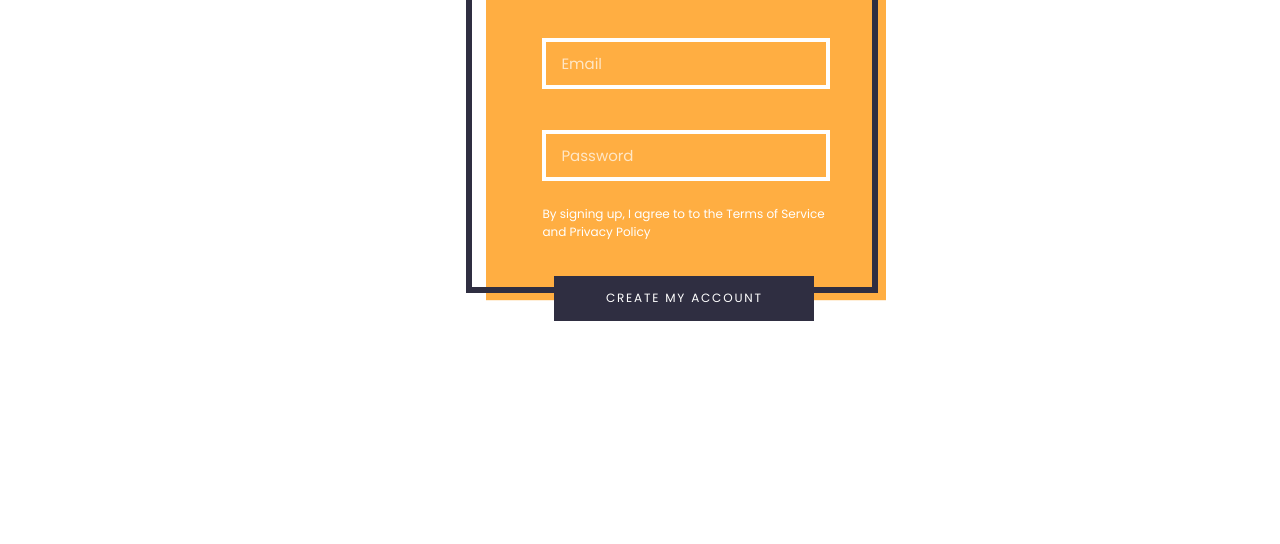
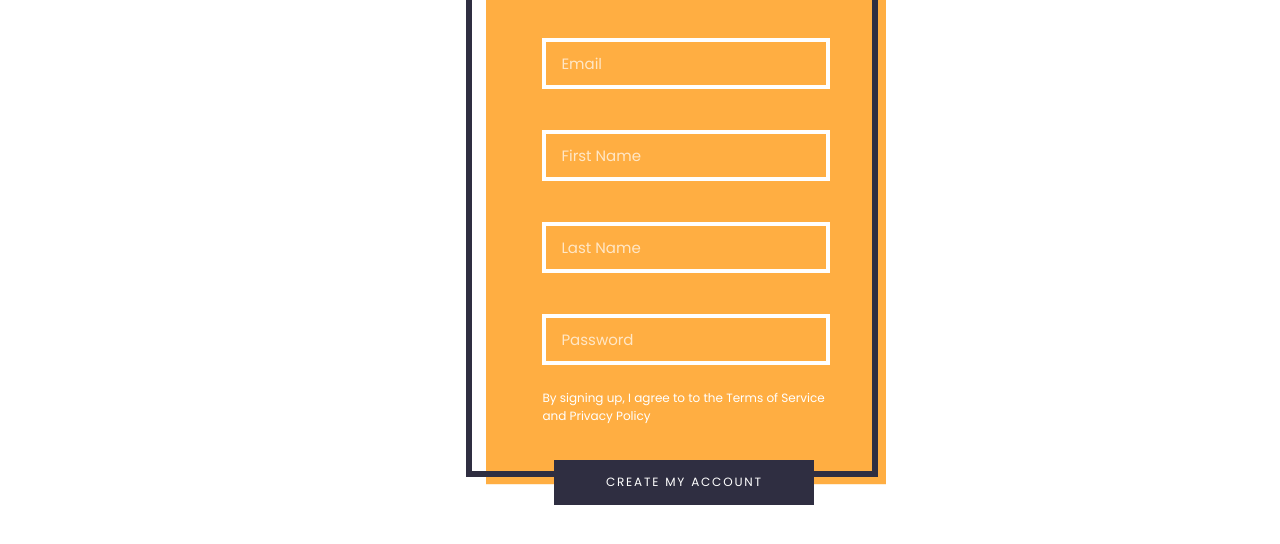
Before and after one commit to Myau5x/wavelength-backend, a website: page public/signup.html in a window 1280 px wide. Shown: the part 254-798 px from the top of the page. Drawn offline with nearby package versions, Linux system fonts and the light colour scheme.

Commit message:
add ids to signup page

```diff
--- a/public/signup.html
+++ b/public/signup.html
@@ -44,12 +44,20 @@
         </header>
 
         <div class="container">
-          <form autocomplete="off" id="form">
+          <form autocomplete="off" id="signup-form">
             <h1 id="message">Get Started</h1><small id="smallMessage"> </small>
             <div class="field">
               <input type="email" name="email" placeholder="Email" id="email" autocomplete="off"/>
               <label for="email">Email</label>
             </div>
+            <div class="field">
+                <input type="email" name="email" placeholder="First Name" id="email" autocomplete="off" id= "first-name"/>
+                <label for="email">Email</label>
+              </div>
+              <div class="field">
+                <input type="email" name="email" placeholder="Last Name" id="email" autocomplete="off" id = "last-name"/>
+                <label for="email">Email</label>
+              </div>
             <div class="field">
               <input type="password" name="password" placeholder="Password" id="password" autocomplete="new-password"/>
               <label for="password">Password</label>
```
